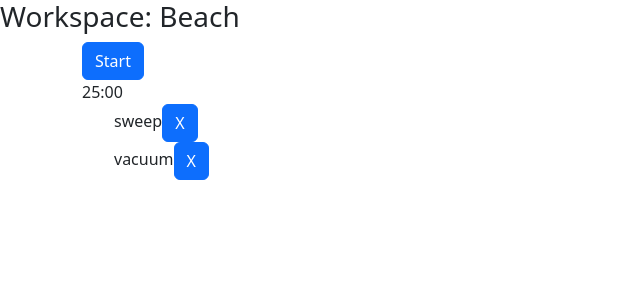
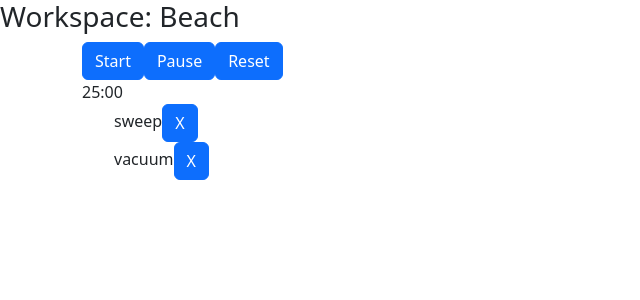
Before and after one commit to neidacreates/mind_palace_frontend, a React (Create React App) app: page /workspaces/beach in a window 1280 px wide. Shown: the top 300 px of the page, without its empty margins (0-640 px from the left). Built offline with nearby package versions, Linux system fonts and the light colour scheme.

Commit message:
adds pause and reset button to timer

```diff
--- a/src/components/Timer.js
+++ b/src/components/Timer.js
@@ -1,29 +1,46 @@
 import React, { useEffect, useState } from "react";
 
 const Timer = ({ seconds }) => {
-  // TODO: timer functionality???
   const [secondsLeft, setSecondsLeft] = useState(seconds);
   const [timerPaused, setTimerPaused] = useState(false);
   const [timer, setTimer] = useState();
+
+  const pauseTimer = () => {
+    if (timerPaused) {
+      setTimerPaused(!timerPaused);
+      start();
+    } else {
+      return setTimerPaused(!timerPaused);
+    }
+  };
+
+  const clearTimer = () => {
+    clearInterval(timer);
+    setSecondsLeft(seconds);
+  };
+
   const start = () => {
     const timer = setInterval(() => {
+      console.log("inside setInterval");
+      setSecondsLeft((secondsLeft) => secondsLeft - 1);
+      if (secondsLeft === 0) {
+        clearInterval(timer);
+      }
+
       // if paused or not
       // if paused return seconds wihtout updating
       // if not paused keep going -1
       // pause button also checks condition if already paused
       // restart setInterval after pausing
-      setSecondsLeft((secondsLeft) => secondsLeft - 1);
-      if (secondsLeft === 0) {
-        clearInterval(timer);
-      }
     }, 1000);
     setTimer(timer);
   };
+  // whenever secondsLeft and timer re-renders/changes, useEffect will check if the seconds are 0 and clearInterval accordingly
   useEffect(() => {
-    if (secondsLeft === 0) {
+    if (secondsLeft === 0 || timerPaused) {
       clearInterval(timer);
     }
-  }, [secondsLeft, timer]);
+  }, [secondsLeft, timer, timerPaused]);
   useEffect(() => {
     return () => clearInterval(timer);
   }, [timer]);
@@ -40,6 +57,12 @@ const Timer = ({ seconds }) => {
       <button className="btn btn-primary" onClick={start}>
         Start
       </button>
+      <button className="btn btn-primary" onClick={pauseTimer}>
+        Pause
+      </button>
+      <button className="btn btn-primary" onClick={clearTimer}>
+        Reset
+      </button>
       <div>{secondsToTimeString(secondsLeft)}</div>
     </div>
   );
```
